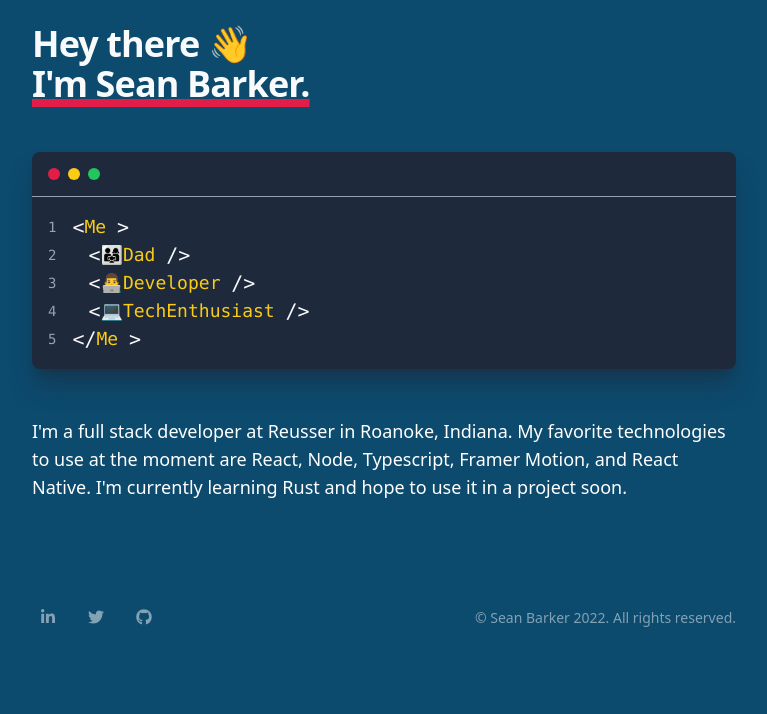
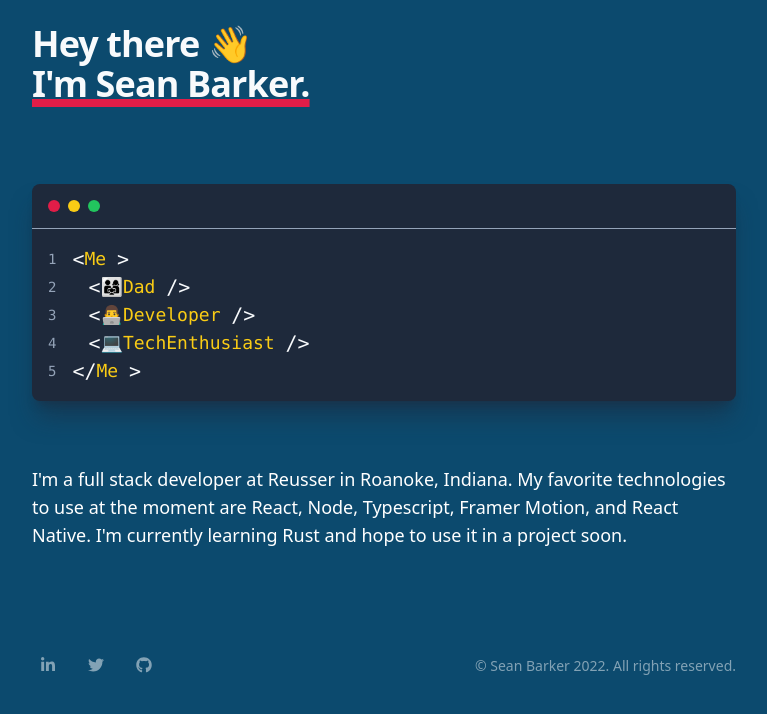
Before and after one commit to SeanBarker182/myPortfolio, a Next.js app: page / in a window 1280 px wide. Shown: the top 714 px of the page, without its empty margins (256-1023 px from the left). Built offline with nearby package versions, Linux system fonts and the light colour scheme.

Commit message:
Add button

```diff
--- a/pages/index.tsx
+++ b/pages/index.tsx
@@ -1,17 +1,18 @@
-import {
-  faGithub,
-  faLinkedin,
-  faLinkedinIn,
-  faTwitter,
-  faTwitterSquare,
-} from "@fortawesome/free-brands-svg-icons";
-import { FontAwesomeIcon } from "@fortawesome/react-fontawesome";
 import type { NextPage } from "next";
 import Head from "next/head";
-import Image from "next/image";
 import { SocialLinks } from "../components/SocialLinks";
+import { useState } from "react";
+import { useRouter } from "next/router";
 
 const Home: NextPage = () => {
+  const [count, setCount] = useState(0);
+  const { push } = useRouter();
+  const handlePress = () => {
+    setCount(count + 1);
+    if (count + 1 === 5) {
+      push("/house");
+    }
+  };
   return (
     <div>
       <Head>
@@ -22,12 +23,13 @@ const Home: NextPage = () => {
 
       <main className="max-w-3xl mx-auto py-4 px-4 sm:py-6 sm:px-12 lg:px-8">
         <section>
-          <h2 className="text-3xl font-extrabold text-slate-50 sm:text-4xl tracking-tight mb-12">
+          <h2 className="text-3xl font-extrabold text-slate-50 sm:text-4xl tracking-tight mb-12 text-left">
             <span className="block leading-12">Hey there 👋</span>
             <span className="block underline underline-offset-2 decoration-8 decoration-rose-600 text-slate-60 leading-12">
               I'm Sean Barker.
             </span>
           </h2>
+          <button onClick={handlePress} className="w-full">
             <div className="bg-slate-800 rounded-lg mt-8 mb-4 shadow-xl shadow-slate-800/50">
               <div className="flex items-center space-x-2 border-b border-b-slate-400 p-4">
                 <div className="h-3 w-3 bg-rose-600 rounded-full" />
@@ -52,6 +54,7 @@ const Home: NextPage = () => {
                 </Code>
               </div>
             </div>
+          </button>
         </section>
         <article className="mt-12">
           <p className="text-white text-lg">
```
Lines whose indentation alone changed are shown as unchanged.
